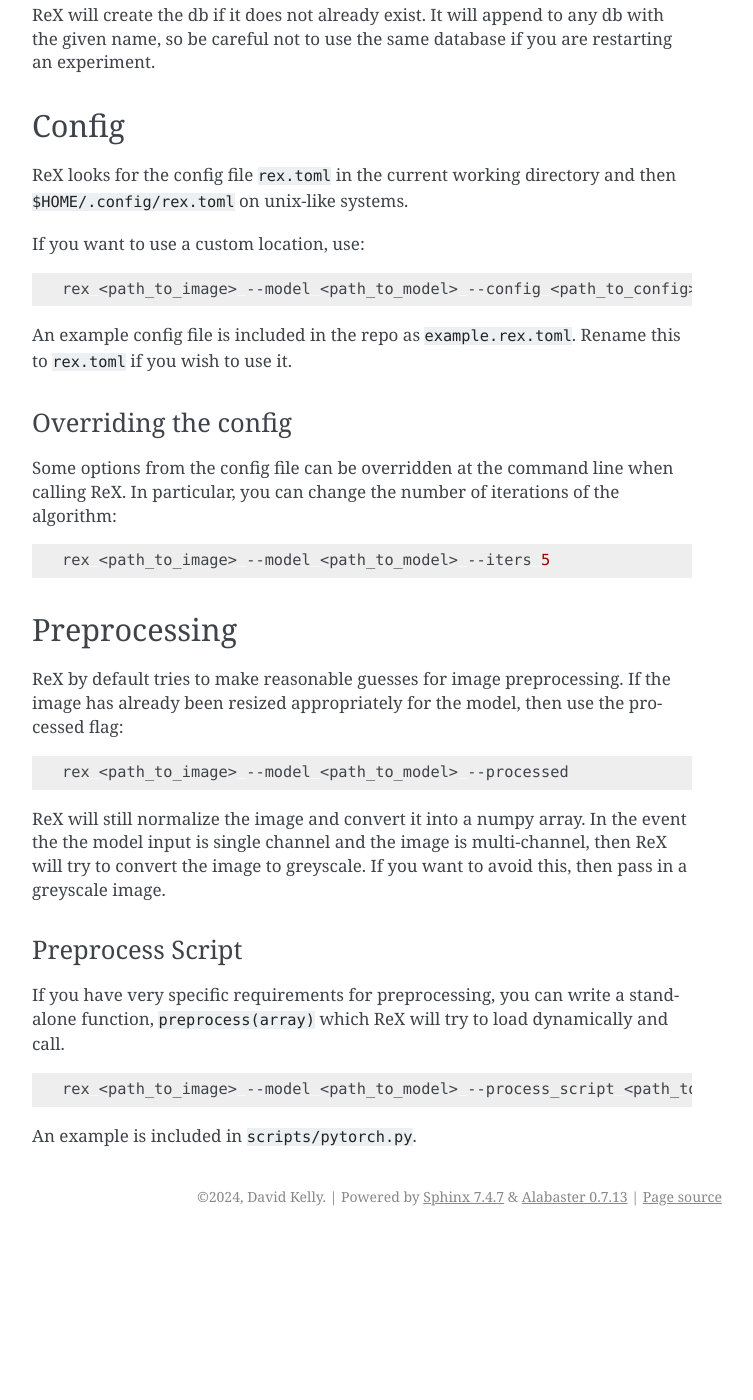
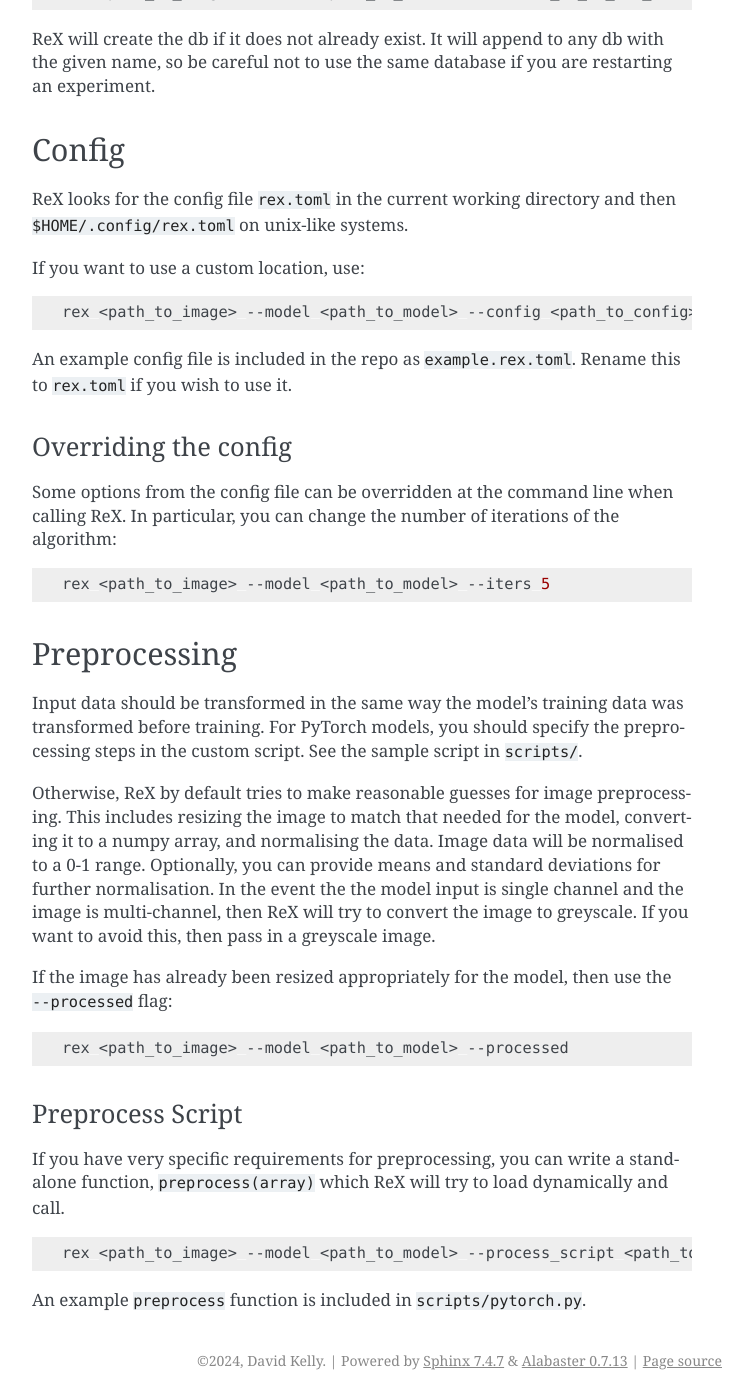
Before and after one commit to ReX-XAI/ReX, a Sphinx documentation site: the page built from docs/command_line.md, in a window 1280 px wide and 1400 px high, scrolled down 1444 px. Shown: the whole window, without its empty margins (388-1141 px from the left). Built offline with Sphinx 7.4.7, drawn with Linux system fonts in a browser that asks for light colours; before the commit the page ends 2680 px from its top, so only the background shows below that; some of the changed text lies outside the part shown.

Commit message:
docs: clarify pre-processing steps

````diff
--- a/docs/command_line.md
+++ b/docs/command_line.md
@@ -51,7 +51,7 @@
 
 ### Pytorch
 
-ReX also works with PyTorch, but some custom preprocessing is required.
+ReX also works with PyTorch, but you will need to write some custom code to provide ReX with the prediction function and model shape, as well as preprocess the input data.
 See the sample script in `scripts/`.
 
 ```bash
@@ -93,16 +93,22 @@
 
 ## Preprocessing
 
-ReX by default tries to make reasonable guesses for image preprocessing.
-If the image has already been resized appropriately for the model, then use the processed flag:
+Input data should be transformed in the same way the model's training data was transformed before training.
+For PyTorch models, you should specify the preprocessing steps in the custom script.
+See the sample script in `scripts/`.
+
+Otherwise, ReX by default tries to make reasonable guesses for image preprocessing.
+This includes resizing the image to match that needed for the model, converting it to a numpy array, and normalising the data.
+Image data will be normalised to a 0-1 range.
+Optionally, you can provide means and standard deviations for further normalisation.
+In the event the the model input is single channel and the image is multi-channel, then ReX will try to convert the image to greyscale.
+If you want to avoid this, then pass in a greyscale image.
+
+If the image has already been resized appropriately for the model, then use the `--processed` flag:
 
 ```bash
 rex <path_to_image> --model <path_to_model> --processed
 ```
-
-ReX will still normalize the image and convert it into a numpy array.
-In the event the the model input is single channel and the image is multi-channel, then ReX will try to convert the image to greyscale.
-If you want to avoid this, then pass in a greyscale image.
 
 ### Preprocess Script
 
@@ -112,4 +118,4 @@
 rex <path_to_image> --model <path_to_model> --process_script <path_to_script.py>
 ```
 
-An example is included in `scripts/pytorch.py`.
+An example `preprocess` function is included in `scripts/pytorch.py`.
````
